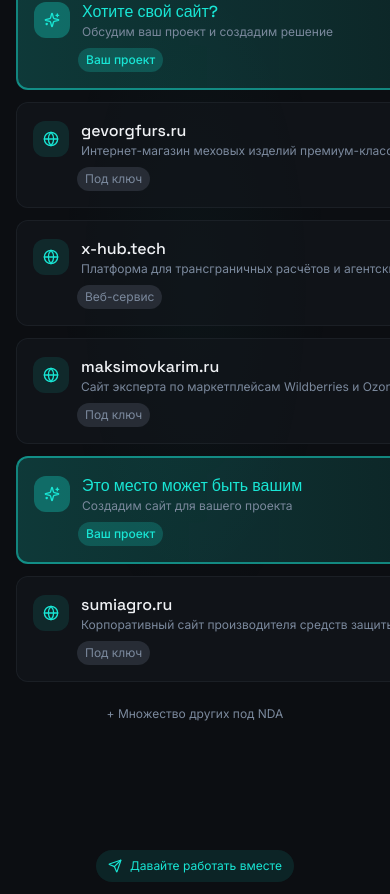
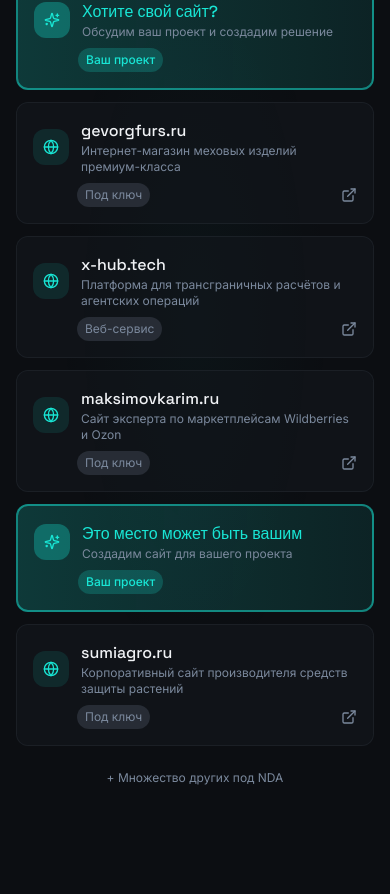
Before and after one commit to Kreemchek/1371337, a React (Vite) app: page / in a window 390 px wide. Shown: the part 4024-4918 px from the top of the page. Built offline with nearby package versions, Linux system fonts and the light colour scheme.

Commit message:
Fix mobile websites text truncation

```diff
--- a/src/components/WebsitesList.tsx
+++ b/src/components/WebsitesList.tsx
@@ -59,7 +59,9 @@
                     }`}>
                       {site.name}
                     </h3>
-                    <p className="text-xs sm:text-sm text-muted-foreground truncate">{site.description}</p>
+                    <p className="text-xs sm:text-sm text-muted-foreground clamp-2 break-words">
+                      {site.description}
+                    </p>
                   </div>
                 </div>
                 <div className="mt-2 sm:mt-0 w-full sm:w-auto flex items-center justify-between sm:justify-start gap-3 sm:gap-4 pl-11 sm:pl-0">
--- a/src/index.css
+++ b/src/index.css
@@ -162,6 +162,14 @@
   }
 }
 
+/* Utility: clamp text to 2 lines (without extra Tailwind plugins) */
+.clamp-2 {
+  display: -webkit-box;
+  -webkit-box-orient: vertical;
+  -webkit-line-clamp: 2;
+  overflow: hidden;
+}
+
 /* Text gradient */
 .text-gradient {
   background: linear-gradient(135deg, hsl(175 80% 50%), hsl(195 80% 45%));
```
